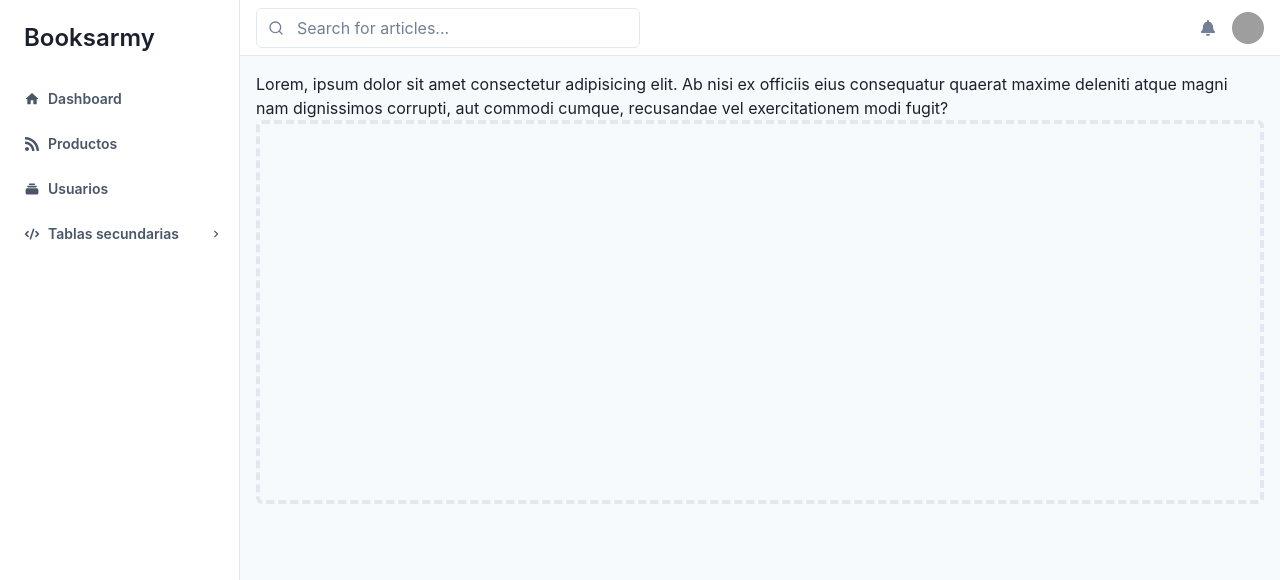
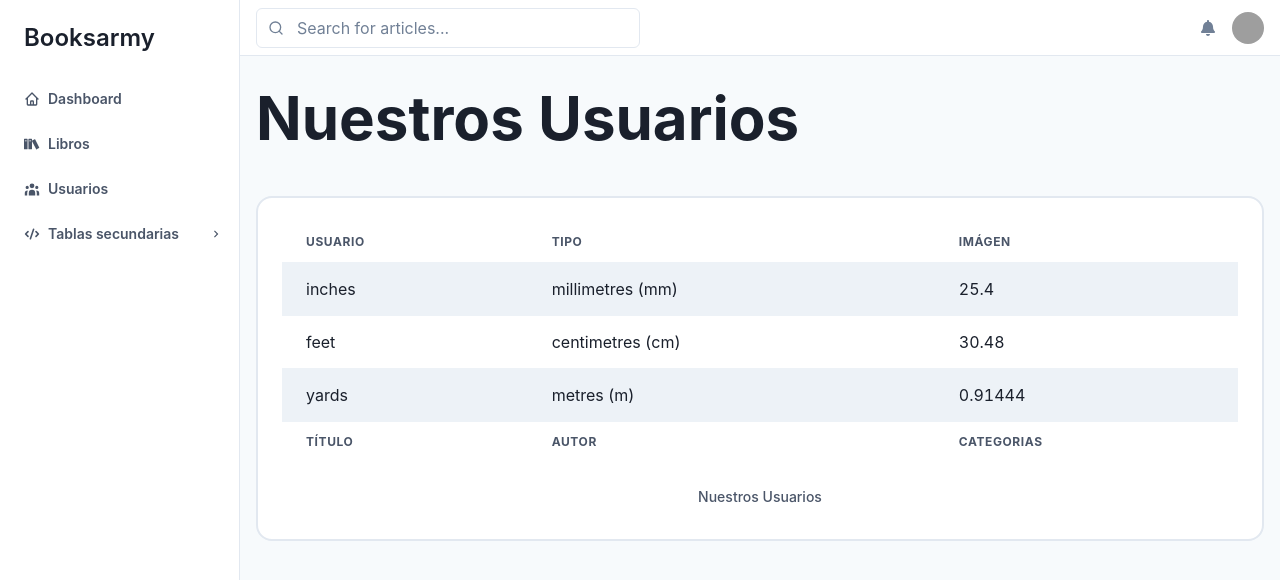
Before and after one commit to PabloValles/dashboard-frontend, a React (Vite) app: page /users in a window 1280 px wide. Shown: the top 580 px of the page. Built offline with nearby package versions, Linux system fonts and the light colour scheme; grey boxes are pictures that could not be loaded.

Commit message:
Creando el dashboard

```diff
--- a/index.html
+++ b/index.html
@@ -4,7 +4,7 @@
     <meta charset="UTF-8" />
     <link rel="icon" type="image/svg+xml" href="/vite.svg" />
     <meta name="viewport" content="width=device-width, initial-scale=1.0" />
-    <title>Vite + React</title>
+    <title>Booksarmy - React</title>
   </head>
   <body>
     <div id="root"></div>
--- a/package.json
+++ b/package.json
@@ -16,7 +16,8 @@
     "framer-motion": "^6.5.1",
     "react": "^18.2.0",
     "react-dom": "^18.2.0",
-    "react-icons": "^4.4.0"
+    "react-icons": "^4.4.0",
+    "react-router-dom": "^6.3.0"
   },
   "devDependencies": {
     "@types/react": "^18.0.15",
--- a/src/components/Layout.jsx
+++ b/src/components/Layout.jsx
@@ -16,13 +16,20 @@ import {
   useColorModeValue,
   useDisclosure,
 } from "@chakra-ui/react";
-import { FaBell, FaClipboardCheck, FaRss } from "react-icons/fa";
-import { AiFillGift } from "react-icons/ai";
-import { BsGearFill } from "react-icons/bs";
+import { FaBell } from "react-icons/fa";
 import { FiMenu, FiSearch } from "react-icons/fi";
-import { HiCode, HiCollection } from "react-icons/hi";
+import { ImBooks } from "react-icons/im";
+import {
+  HiCode,
+  HiUserGroup,
+  HiOutlineHome,
+  HiArrowSmRight,
+} from "react-icons/hi";
 import { MdHome, MdKeyboardArrowRight } from "react-icons/md";
-//import { Logo } from "@choc-ui/logo";
+import { Routes, Route, Link } from "react-router-dom";
+import Dashboard from "../pages/Dashboard";
+import Users from "../pages/Users";
+import Products from "../pages/Products";
 
 export const Layout = () => {
   const sidebar = useDisclosure();
@@ -102,9 +109,15 @@ export const Layout = () => {
         color="gray.600"
         aria-label="Main Navigation"
       >
-        <NavItem icon={MdHome}>Dashboard</NavItem>
-        <NavItem icon={FaRss}>Productos</NavItem>
-        <NavItem icon={HiCollection}>Usuarios</NavItem>
+        <Link to="/">
+          <NavItem icon={HiOutlineHome}>Dashboard</NavItem>
+        </Link>
+        <Link to="/products">
+          <NavItem icon={ImBooks}>Libros</NavItem>
+        </Link>
+        <Link to="/users">
+          <NavItem icon={HiUserGroup}>Usuarios</NavItem>
+        </Link>
         <NavItem icon={HiCode} onClick={integrations.onToggle}>
           Tablas secundarias
           <Icon
@@ -114,10 +127,10 @@ export const Layout = () => {
           />
         </NavItem>
         <Collapse in={integrations.isOpen}>
-          <NavItem pl="12" py="2">
+          <NavItem pl="12" py="2" icon={HiArrowSmRight}>
             Autores
           </NavItem>
-          <NavItem pl="12" py="2">
+          <NavItem pl="12" py="2" icon={HiArrowSmRight}>
             Géneros
           </NavItem>
         </Collapse>
@@ -179,13 +192,11 @@ export const Layout = () => {
 
         <Box as="main" p="4">
           {/* Add content here, remove div below  */}
-          <Text>
-            Lorem, ipsum dolor sit amet consectetur adipisicing elit. Ab nisi ex
-            officiis eius consequatur quaerat maxime deleniti atque magni nam
-            dignissimos corrupti, aut commodi cumque, recusandae vel
-            exercitationem modi fugit?
-          </Text>
-          <Box borderWidth="4px" borderStyle="dashed" rounded="md" h="96" />
+          <Routes>
+            <Route path="/" element={<Dashboard />} />
+            <Route path="/users" element={<Users />} />
+            <Route path="/products" element={<Products />} />
+          </Routes>
         </Box>
       </Box>
     </Box>
--- /dev/null
+++ b/src/components/Stats.jsx
@@ -0,0 +1,83 @@
+import React, { useState, useEffect } from "react";
+import {
+  Box,
+  Flex,
+  Stat,
+  StatLabel,
+  StatNumber,
+  useColorModeValue,
+} from "@chakra-ui/react";
+import { BsPerson } from "react-icons/bs";
+import { FiServer } from "react-icons/fi";
+import { GoLocation } from "react-icons/go";
+
+function StatsCard({ title, stat, icon, table }) {
+  const [data, setData] = useState([]);
+  const [counter, setCounter] = useState(0);
+
+  useEffect(() => {
+    fetch(`http://localhost:3000/api/${table}`)
+      .then((res) => res.json())
+      .then((data) => {
+        setData(data.data);
+        setCounter(data.total);
+        console.log(data);
+        console.log(counter);
+      })
+      .catch((err) => console.log(err));
+  }, []);
+
+  return (
+    <Stat
+      px={{ base: 2, md: 4 }}
+      py={"5"}
+      w="full"
+      shadow={"xl"}
+      border={"1px solid"}
+      borderColor={useColorModeValue("gray.800", "gray.500")}
+      rounded={"lg"}
+    >
+      <Flex justifyContent={"space-between"}>
+        <Box>
+          <StatLabel fontWeight={"medium"}>{title}</StatLabel>
+          <StatNumber fontSize={"2xl"} fontWeight={"medium"}>
+            {counter}
+          </StatNumber>
+        </Box>
+        <Box
+          my={"auto"}
+          color={useColorModeValue("gray.800", "gray.200")}
+          alignContent={"center"}
+        >
+          {icon}
+        </Box>
+      </Flex>
+    </Stat>
+  );
+}
+
+export default function BasicStatistics() {
+  return (
+    <Box maxW="full" pt={5}>
+      <Flex justifyContent="space-around" gap="5rem">
+        <StatsCard
+          title="Users"
+          stat="5,000"
+          table="users"
+          icon={<BsPerson size={"3em"} />}
+        />
+        <StatsCard
+          title={"Libros"}
+          stat={"1,000"}
+          table="products"
+          icon={<FiServer size={"3em"} />}
+        />
+        <StatsCard
+          title={"Géneros"}
+          stat={"7"}
+          icon={<GoLocation size={"3em"} />}
+        />
+      </Flex>
+    </Box>
+  );
+}
--- /dev/null
+++ b/src/components/TableProducts.jsx
@@ -0,0 +1,66 @@
+import React, { useState, useEffect } from "react";
+import {
+  Table,
+  Thead,
+  Tbody,
+  Tfoot,
+  Tr,
+  Th,
+  Td,
+  TableCaption,
+  TableContainer,
+} from "@chakra-ui/react";
+
+const TableProducts = ({ size }) => {
+  const [products, setProducts] = useState([]);
+
+  useEffect(() => {
+    fetch("http://localhost:3000/api/products")
+      .then((res) => res.json())
+      .then((data) => {
+        setProducts(data.data);
+      })
+      .catch((err) => console.log(err));
+  }, []);
+
+  return (
+    <TableContainer>
+      <Table variant="striped" colorScheme="gray" size={size}>
+        <TableCaption>Nuestros libros</TableCaption>
+        <Thead>
+          <Tr>
+            <Th>Título</Th>
+            <Th>Autor</Th>
+            <Th>Categorias</Th>
+          </Tr>
+        </Thead>
+        <Tbody>
+          {products.length > 0 &&
+            products.map((p) => {
+              return (
+                <Tr key={p.id}>
+                  <Td>{p.id}</Td>
+                  <Td>{p.name}</Td>
+                  <Td>{p.gender}</Td>
+                </Tr>
+              );
+            })}
+          {products.length < 1 && (
+            <Tr>
+              <Td colSpan="3">"No hay datos para mostrar"</Td>
+            </Tr>
+          )}
+        </Tbody>
+        <Tfoot>
+          <Tr>
+            <Th>Título</Th>
+            <Th>Autor</Th>
+            <Th>Categorias</Th>
+          </Tr>
+        </Tfoot>
+      </Table>
+    </TableContainer>
+  );
+};
+
+export default TableProducts;
--- /dev/null
+++ b/src/components/TableUsers.jsx
@@ -0,0 +1,55 @@
+import React from "react";
+import {
+  Table,
+  Thead,
+  Tbody,
+  Tfoot,
+  Tr,
+  Th,
+  Td,
+  TableCaption,
+  TableContainer,
+} from "@chakra-ui/react";
+
+const TableUsers = ({ size }) => {
+  return (
+    <TableContainer>
+      <Table variant="striped" colorScheme="gray" size={size}>
+        <TableCaption>Nuestros Usuarios</TableCaption>
+        <Thead>
+          <Tr>
+            <Th>Usuario</Th>
+            <Th>Tipo</Th>
+            <Th>Imágen</Th>
+          </Tr>
+        </Thead>
+        <Tbody>
+          <Tr>
+            <Td>inches</Td>
+            <Td>millimetres (mm)</Td>
+            <Td>25.4</Td>
+          </Tr>
+          <Tr>
+            <Td>feet</Td>
+            <Td>centimetres (cm)</Td>
+            <Td>30.48</Td>
+          </Tr>
+          <Tr>
+            <Td>yards</Td>
+            <Td>metres (m)</Td>
+            <Td>0.91444</Td>
+          </Tr>
+        </Tbody>
+        <Tfoot>
+          <Tr>
+            <Th>Título</Th>
+            <Th>Autor</Th>
+            <Th>Categorias</Th>
+          </Tr>
+        </Tfoot>
+      </Table>
+    </TableContainer>
+  );
+};
+
+export default TableUsers;
--- a/src/main.jsx
+++ b/src/main.jsx
@@ -1,13 +1,16 @@
 import * as React from "react";
 import { ChakraProvider } from "@chakra-ui/react";
 import * as ReactDOM from "react-dom/client";
+import { BrowserRouter } from "react-router-dom";
 import App from "./App";
 
 const rootElement = document.getElementById("root");
 ReactDOM.createRoot(rootElement).render(
   <React.StrictMode>
     <ChakraProvider>
-      <App />
+      <BrowserRouter>
+        <App />
+      </BrowserRouter>
     </ChakraProvider>
   </React.StrictMode>
 );
--- /dev/null
+++ b/src/pages/Dashboard.jsx
@@ -0,0 +1,129 @@
+import React from "react";
+import { Heading } from "@chakra-ui/react";
+import { Text, Box, Flex, Divider } from "@chakra-ui/react";
+import { Icon, Image, chakra } from "@chakra-ui/react";
+import { MdEmail, MdHeadset, MdLocationOn } from "react-icons/md";
+import { BsFillBriefcaseFill } from "react-icons/bs";
+import TableProducts from "../components/TableProducts";
+import BasicStatistics from "../components/Stats";
+
+const Dashboard = () => {
+  return (
+    <>
+      <Heading as="h2" size="3xl" noOfLines={1} my="1rem">
+        Dashboard
+      </Heading>
+
+      <BasicStatistics />
+
+      <Divider mt="1rem" />
+      <Flex mt="2rem">
+        <Box w="" py="1rem" _dark={{ bg: "#3e3e3e" }}>
+          <Heading as="h3" size="xl">
+            Última película en la DB
+          </Heading>
+          <Flex pt={10} w="full">
+            <Box
+              w="sm"
+              bg="white"
+              _dark={{ bg: "gray.800" }}
+              shadow="lg"
+              rounded="lg"
+              overflow="hidden"
+            >
+              <Image
+                w="full"
+                h={56}
+                fit="cover"
+                objectPosition="center"
+                src="https://images.unsplash.com/photo-1517841905240-472988babdf9?ixlib=rb-1.2.1&ixid=eyJhcHBfaWQiOjEyMDd9&auto=format&fit=crop&w=334&q=80"
+                alt="avatar"
+              />
+
+              <Flex alignItems="center" px={6} py={3} bg="gray.900">
+                <Icon as={MdHeadset} h={6} w={6} color="white" />
+
+                <chakra.h1 mx={3} color="white" fontWeight="bold" fontSize="lg">
+                  Focusing
+                </chakra.h1>
+              </Flex>
+
+              <Box py={4} px={6}>
+                <chakra.h1
+                  fontSize="xl"
+                  fontWeight="bold"
+                  color="gray.800"
+                  _dark={{ color: "white" }}
+                >
+                  Patterson johnson
+                </chakra.h1>
+
+                <chakra.p py={2} color="gray.700" _dark={{ color: "gray.400" }}>
+                  Full Stack maker & UI / UX Designer , love hip hop music
+                  Author of Building UI.
+                </chakra.p>
+
+                <Flex
+                  alignItems="center"
+                  mt={4}
+                  color="gray.700"
+                  _dark={{ color: "gray.200" }}
+                >
+                  <Icon as={BsFillBriefcaseFill} h={6} w={6} mr={2} />
+
+                  <chakra.h1 px={2} fontSize="sm">
+                    Choc UI
+                  </chakra.h1>
+                </Flex>
+
+                <Flex
+                  alignItems="center"
+                  mt={4}
+                  color="gray.700"
+                  _dark={{ color: "gray.200" }}
+                >
+                  <Icon as={MdLocationOn} h={6} w={6} mr={2} />
+
+                  <chakra.h1 px={2} fontSize="sm">
+                    California
+                  </chakra.h1>
+                </Flex>
+                <Flex
+                  alignItems="center"
+                  mt={4}
+                  color="gray.700"
+                  _dark={{ color: "gray.200" }}
+                >
+                  <Icon as={MdEmail} h={6} w={6} mr={2} />
+
+                  <chakra.h1 px={2} fontSize="sm">
+                    patterson@example.com
+                  </chakra.h1>
+                </Flex>
+              </Box>
+            </Box>
+          </Flex>
+        </Box>
+        <Box w="full" p="1rem" bg="white" ml="2rem">
+          <Heading as="h3" size="xl">
+            Nuestros Productos
+          </Heading>
+
+          <Box pt={10}>
+            <TableProducts size="sm" />
+          </Box>
+        </Box>
+      </Flex>
+
+      <Box bg="white" py={2} px={1} mt="1rem">
+        <Heading as="h3" size="xl">
+          Películas según los géneros
+        </Heading>
+      </Box>
+
+      <Box pb="2rem"></Box>
+    </>
+  );
+};
+
+export default Dashboard;
--- /dev/null
+++ b/src/pages/Products.jsx
@@ -0,0 +1,28 @@
+import React from "react";
+import { Box, Heading } from "@chakra-ui/react";
+import TableProducts from "../components/TableProducts";
+
+const Products = () => {
+  return (
+    <>
+      <Heading as="h2" size="3xl" noOfLines={1} my="1rem">
+        Nuestros libros
+      </Heading>
+
+      <Box
+        bg="white"
+        borderRadius="1rem"
+        p="1.5rem"
+        mt="3rem"
+        border="2px"
+        borderColor="gray.200"
+      >
+        <TableProducts />
+      </Box>
+
+      <Box pb="2rem"></Box>
+    </>
+  );
+};
+
+export default Products;
--- /dev/null
+++ b/src/pages/Users.jsx
@@ -0,0 +1,28 @@
+import React from "react";
+import { Box, Heading } from "@chakra-ui/react";
+import TableUsers from "../components/TableUsers";
+
+const Users = () => {
+  return (
+    <>
+      <Heading as="h2" size="3xl" noOfLines={1} my="1rem">
+        Nuestros Usuarios
+      </Heading>
+
+      <Box
+        bg="white"
+        borderRadius="1rem"
+        p="1.5rem"
+        mt="3rem"
+        border="2px"
+        borderColor="gray.200"
+      >
+        <TableUsers />
+      </Box>
+
+      <Box pb="2rem"></Box>
+    </>
+  );
+};
+
+export default Users;
```
Also changed, not shown: 1 other file (tests, documents, lock files or other folders).
